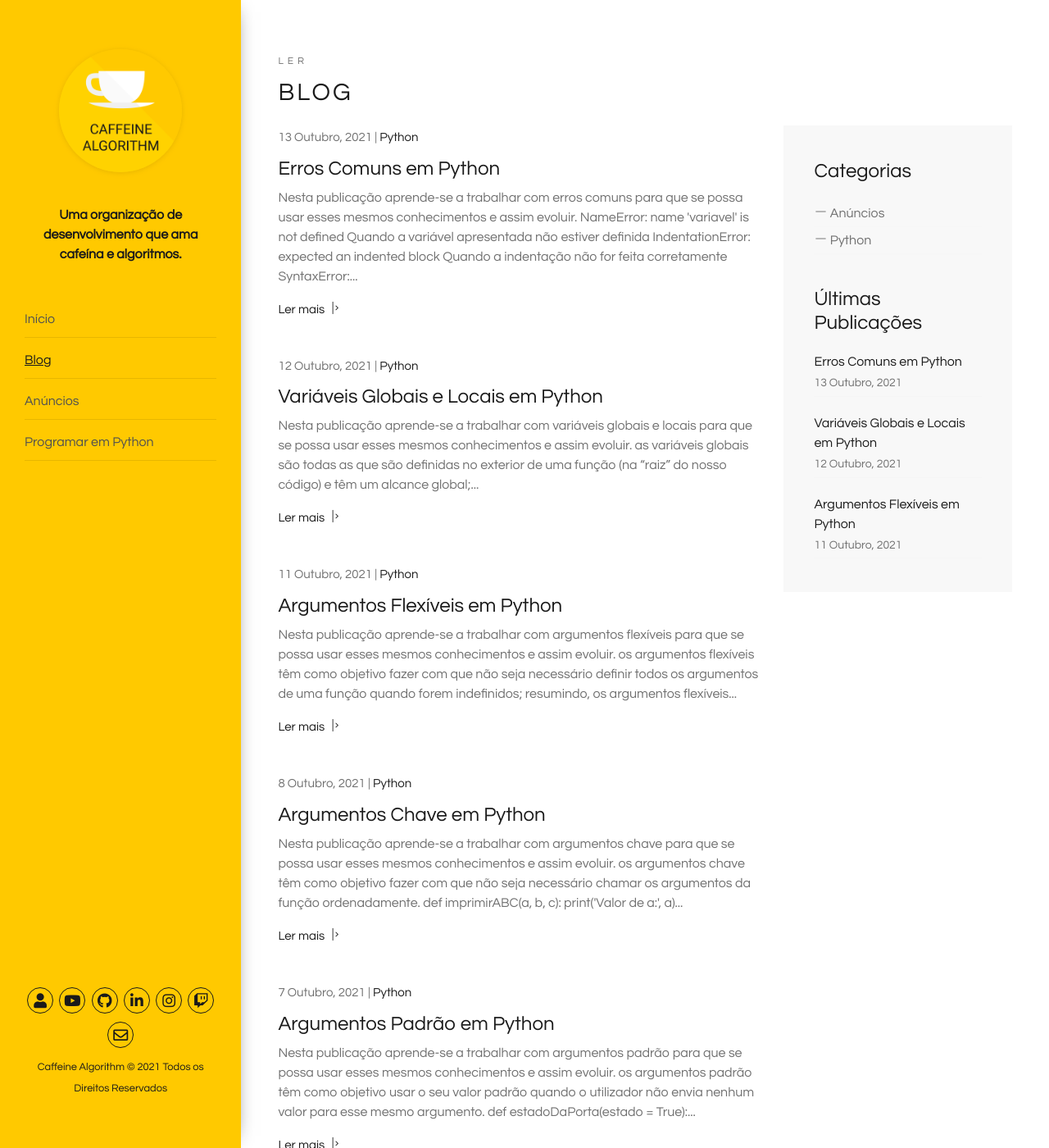
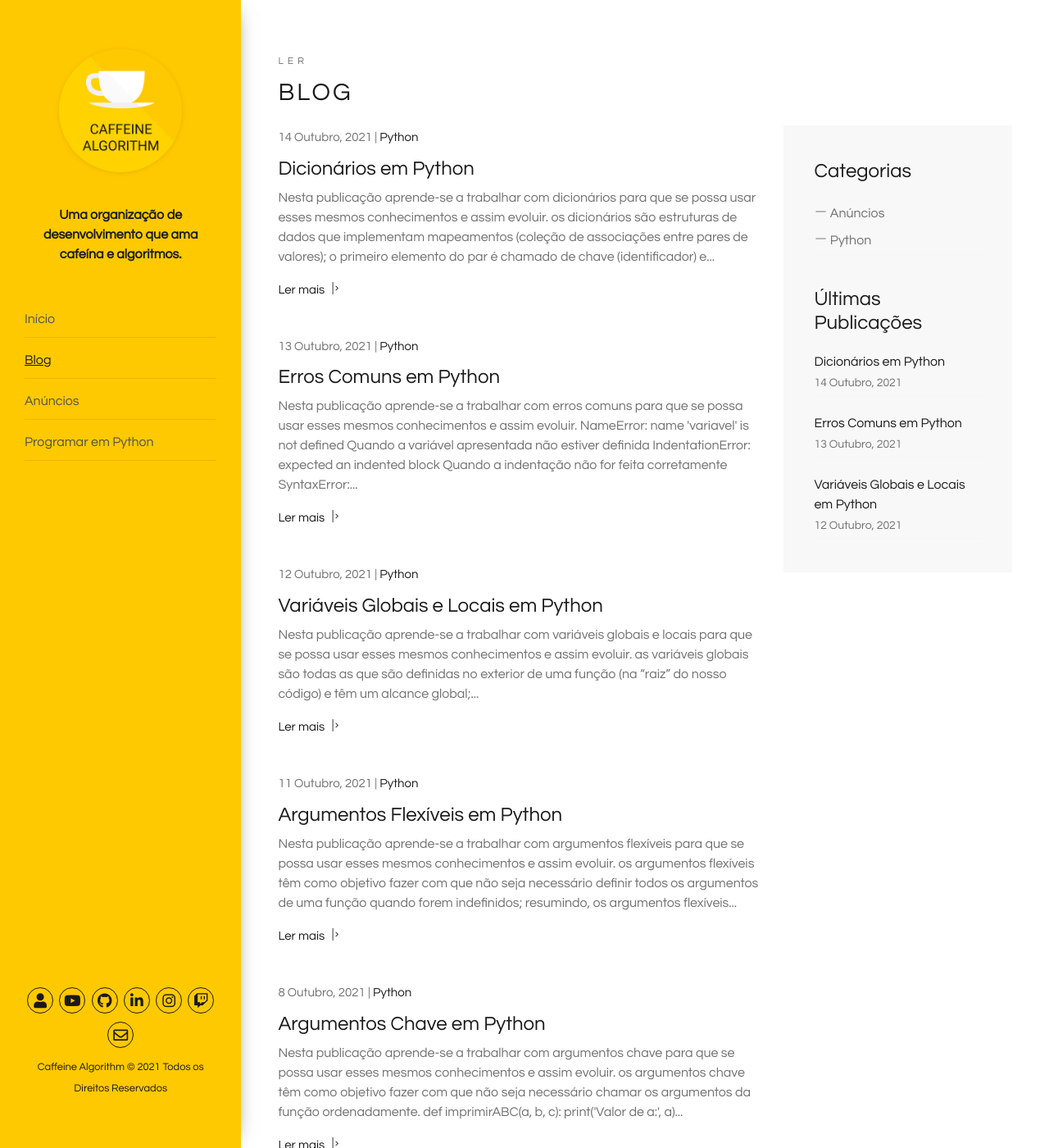
Before and after one commit to caffeinealgorithm/caffeinealgorithm.github.io, a Jekyll site: the page built from blog/index.html, in a window 1280 px wide and 1400 px high. Shown: the whole window at 82% size. Built offline with Jekyll 4.4.1, drawn with Linux system fonts in a browser that asks for light colours; the list of posts is cut into pages by our own code; some of the changed text lies outside the part shown.

Commit message:
Add 23º episode of the Python programming series

````diff
--- /dev/null
+++ b/_posts/2021-10-14-dicionarios-em-python.md
@@ -0,0 +1,31 @@
+---
+layout: post
+excerpt: Blog
+title: 'Dicionários em Python'
+description: 'Descobre como se trabalha com dicionários na linguagem de programação Python. Obtém respostas às tuas dúvidas com a teoria e os exemplos apresentados.'
+keywords: 'python, dicionários, dicionário, publicação'
+date: 2021-10-14
+categories: [Python]
+---
+
+Nesta publicação aprende-se a trabalhar com dicionários para que se possa usar esses mesmos conhecimentos e assim evoluir.
+
+- os dicionários são estruturas de dados que implementam mapeamentos (coleção de associações entre pares de valores);
+- o primeiro elemento do par é chamado de chave (identificador) e o outro é chamado de conteúdo.
+
+```python
+idades = {'Nelson Silva': 25, 'Larissa Fernandes': 37, 'Pedro Henrique': 52, 'Raquel Soares': 68}
+
+idades['Pedro Henrique'] = 100
+del idades['Larissa Fernandes']
+# idades.clear()
+
+print(idades) # {'Nelson Silva': 25, 'Pedro Henrique': 100, 'Raquel Soares': 68}
+print(idades.items()) # dict_items([('Nelson Silva', 25), ('Pedro Henrique', 100), ('Raquel Soares', 68)])
+print(idades.keys()) # dict_keys(['Nelson Silva', 'Pedro Henrique', 'Raquel Soares'])
+print(idades.values()) # dict_values([25, 100, 68])
+```
+
+Não te esqueças de [assistir ao vídeo](https://youtu.be/Ux328aoXQYM){:target="\_blank"} e podes sempre ler esta publicação [em inglês](https://nelsonsilvadev.com/blog/20211014/dictionaries-in-python/){:target="\_blank"}.
+
+### _Happy coding!_
--- a/index.html
+++ b/index.html
@@ -80,7 +80,7 @@ keywords: organização, desenvolvimento, cafeína, algoritmos, publicações, v
       </div>
 
       <div class="row">
-        {% for video in site.python %} {% if video.id == "/python/22" %}
+        {% for video in site.python %} {% if video.id == "/python/23" %}
         <div
           class="col-xs-12 col-sm-3 col-sm-6 col-lg-6 col-xl-3 animate-box"
           data-animate-effect="fadeInLeft"
````
Also changed, not shown: _python/23.md (added, +5 -0 lines), assets/img/playlists/python/23.png (added).
